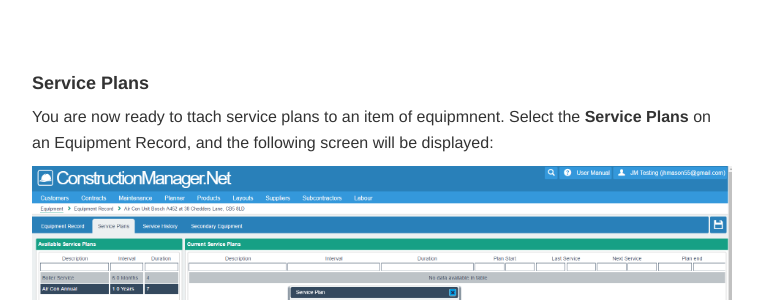
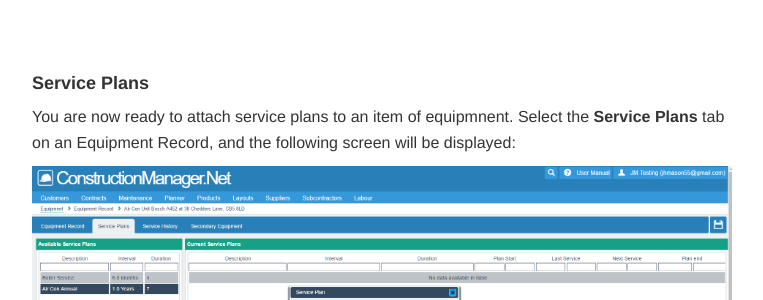
Before and after one commit to JNCSolutions/ConstructionManagerDocs, a Jekyll site: the page built from maintenance.html, in a window 1280 px wide and 900 px high, scrolled down 21837 px. Shown: the part 152-452 px from the top of the window, without its empty margins (258-1021 px from the left). Built offline with Jekyll 4.4.1, drawn with Linux system fonts in a browser that asks for light colours; some of the changed text lies outside the part shown.

Commit message:
Update maintenance.html

```diff
--- a/maintenance.html
+++ b/maintenance.html
@@ -504,8 +504,8 @@
 
 
       <h4 id="equipment-record-service-plans-attach"><b>Service Plans</b></h4>
-      <p>You are now ready to ttach service plans to an item of equipmnent.
-          Select the <b>Service Plans</b> on an Equipment Record,
+      <p>You are now ready to attach service plans to an item of equipmnent.
+          Select the <b>Service Plans</b> tab on an Equipment Record,
           and the following screen will be displayed:</p>
       <img src="img/Maintenance_Equipment_03.PNG" style="width: 100%;">
       <br> <br>
```
Also changed, not shown: other parts of maintenance.html (+1 -1 lines).
